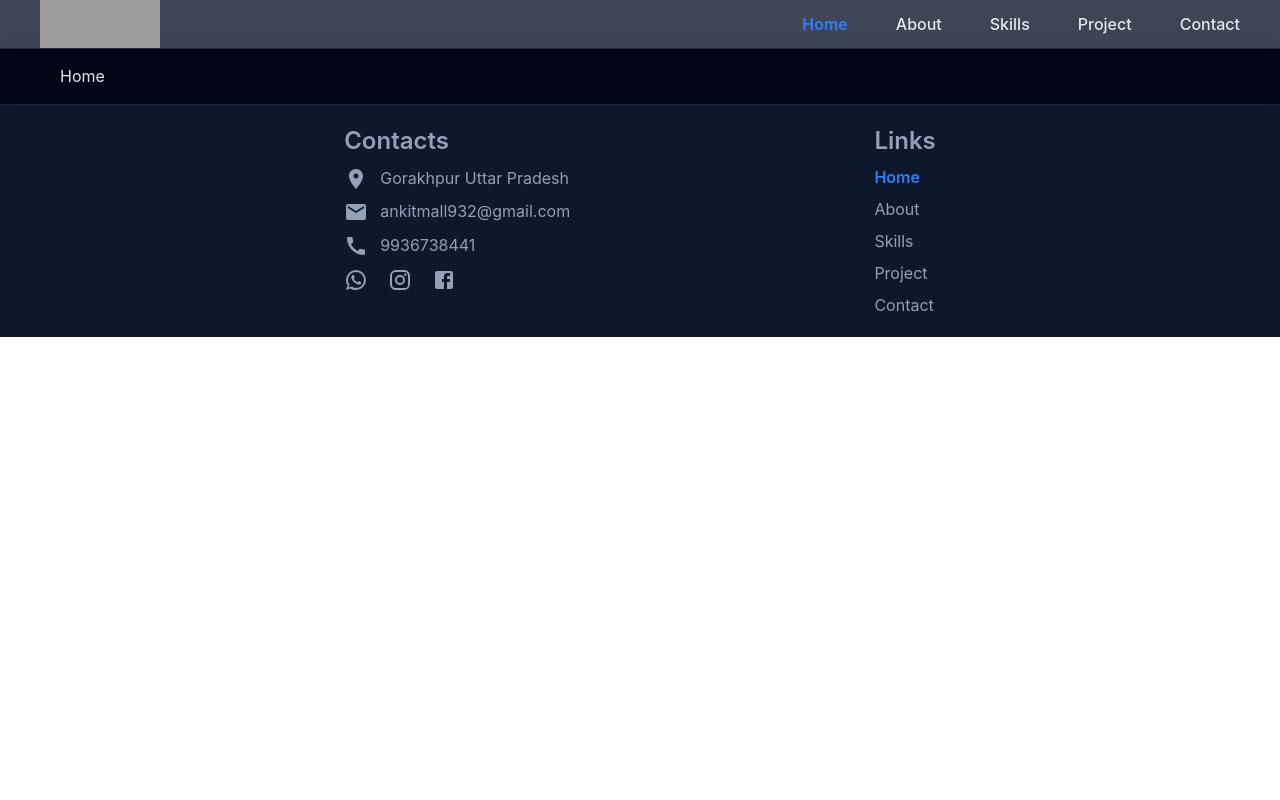
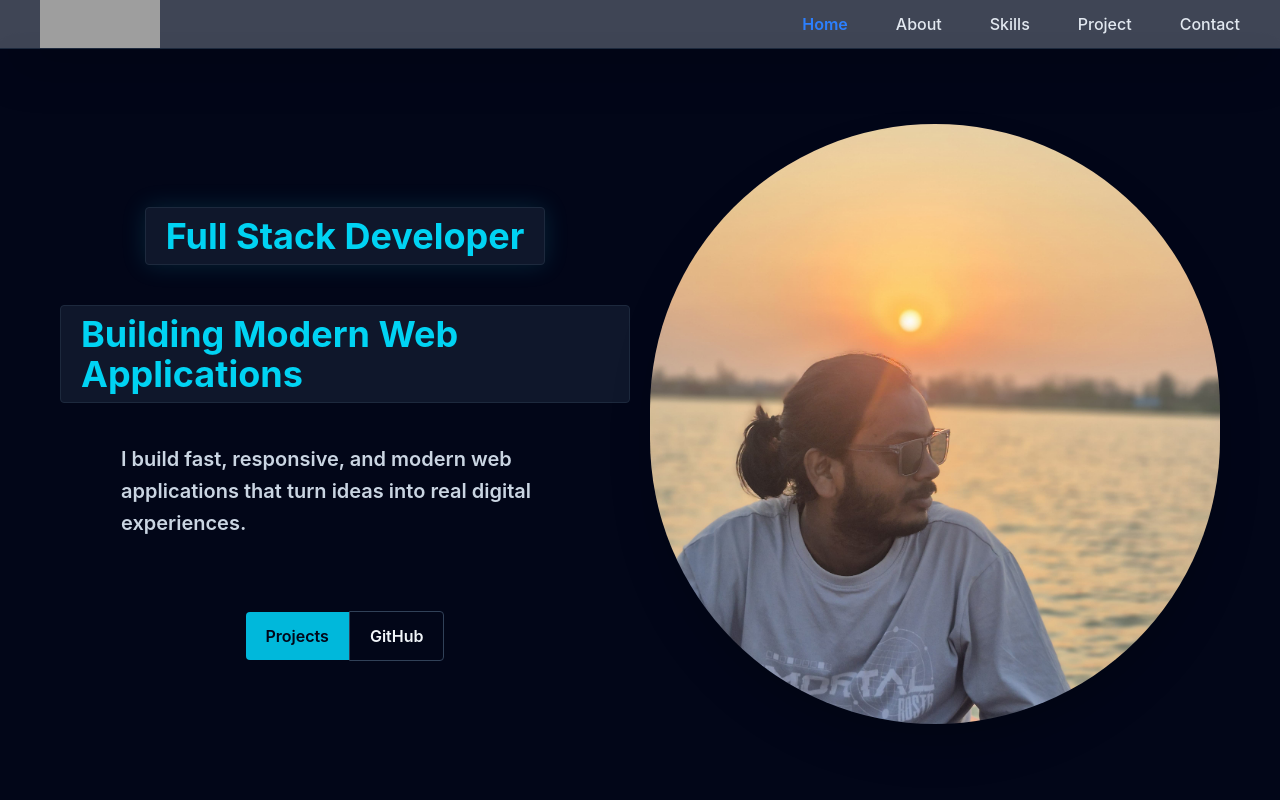
Before and after one commit to ankitmall932/MyPortfolio, a React (Vite) app in the folder portfolio/: page / in a window 1280 px wide. Shown: the top 800 px of the page. Built offline with nearby package versions, Linux system fonts and the light colour scheme; grey boxes are pictures that could not be loaded.

Commit message:
landing page done

```diff
--- a/portfolio/src/pages/Landing/Home.jsx
+++ b/portfolio/src/pages/Landing/Home.jsx
@@ -1,8 +1,22 @@
 import React from 'react';
+import { NavLink } from 'react-router-dom';
 
 function Home () {
     return (
-        <div>Home</div>
+        <div className='w-full lg:h-180 h-full flex lg:flex-row flex-col-reverse  gap-5 '>
+            <div className='lg:w-1/2 w-full h-full flex flex-col sm:gap-10 gap-5 justify-center items-center '>
+                <div className='bg-slate-900 text-cyan-400 border border-slate-800 sm:font-bold font-semibold sm:text-4xl text-2xl px-5 py-2 rounded mt-5 shadow-[0_0_25px_rgba(34,211,238,0.15)]'>Full Stack Developer</div>
+                <div className='bg-slate-900 text-cyan-400 border border-slate-800 sm:font-bold font-semibold sm:text-4xl text-2xl px-5 py-2 rounded'> Building Modern Web Applications</div>
+                <div className='text-slate-300 font-semibold leading-8  sm:text-xl text-lg max-w-md'>I build fast, responsive, and modern web applications that turn ideas into real digital experiences.</div>
+                <div className='flex justify-center items-center mt-8'>
+                    <NavLink to='/project' className='bg-cyan-500 text-slate-950 font-semibold hover:bg-cyan-400 px-5 py-3 rounded-l hover:scale-105 transition-all duration-300'>Projects</NavLink>
+                    <NavLink to='https://github.com/ankitmall932' className='border border-slate-700 text-slate-100 font-semibold hover:bg-slate-800 px-5 py-3 rounded-r hover:scale-105 transition-all duration-300'>GitHub</NavLink>
+                </div>
+            </div>
+            <div className='lg:w-1/2 w-full  h-full flex justify-center items-center'>
+                <img src="/Ankit Mall.jpeg" alt="" className='object-cover sm:h-80 md:h-100 lg:h-120 xl:h-150 h-32 sm:w-80 md:w-100 lg:w-120 xl:w-150 w-32  rounded-full shadow-2xl' />
+            </div>
+        </div>
     );
 }
 
```
